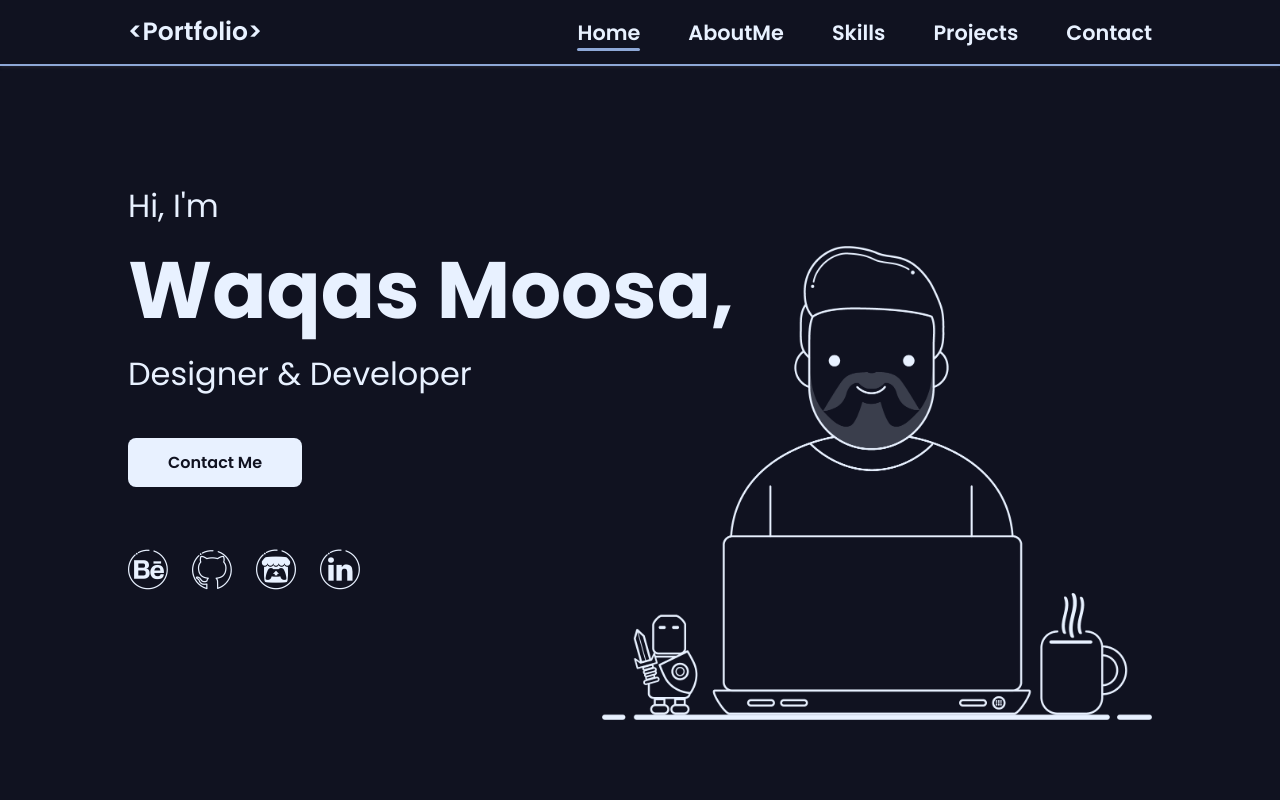
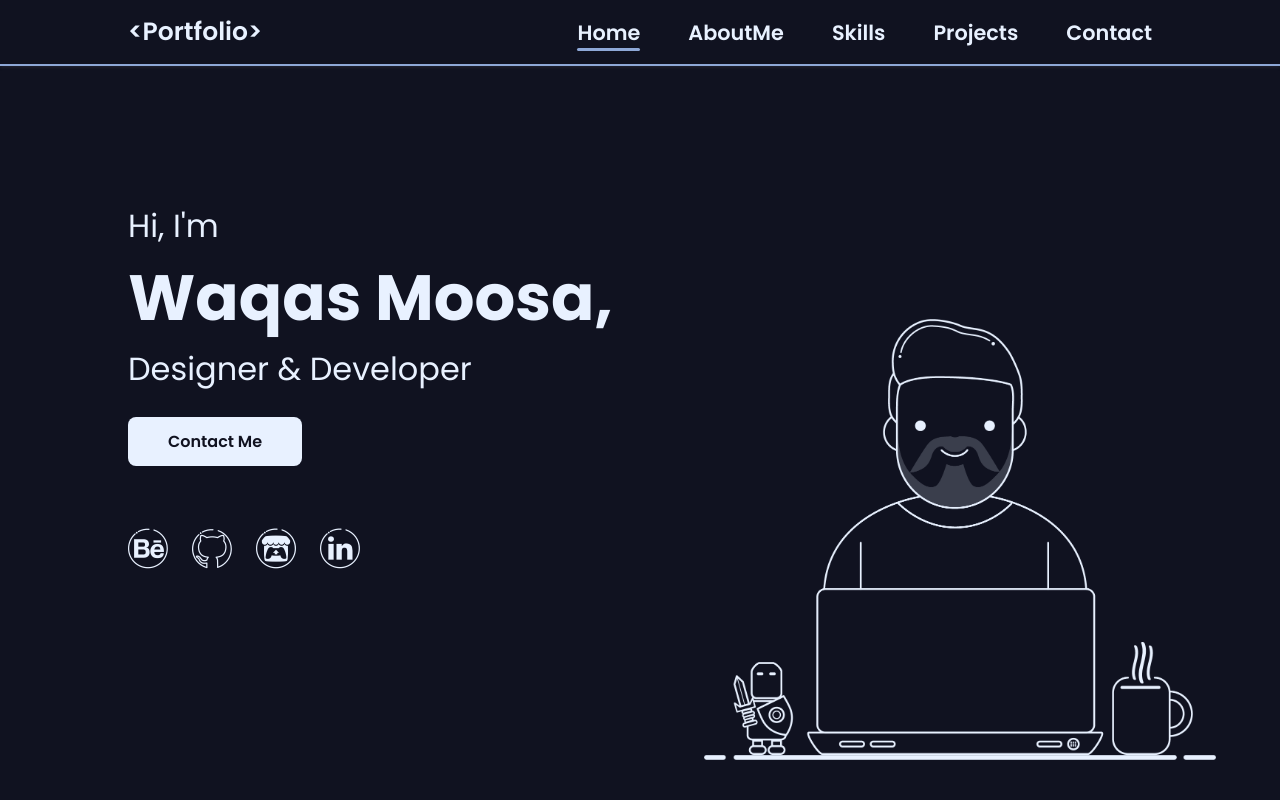
Before and after one commit to waqasmoosa/waqasmoosa.github.io, a plain HTML site: page index.html in a window 1280 px wide. Shown: the top 800 px of the page. Drawn offline with nearby package versions, Linux system fonts and the light colour scheme; files whose address does not match are found by name.

Commit message:
Add files via upload

```diff
--- a/CSS/style.css
+++ b/CSS/style.css
@@ -342,12 +342,12 @@ img{
  }
 
  @media screen and (max-width: 667px){
-    .home_img{
+    /* .home_img{
         position: absolute;
         right: 5px;
         bottom: 10px;
         width: 400px;
-    }
+    } */
     .about_img img{
         width: 300px;
      }
@@ -469,6 +469,40 @@ img{
     margin: 0 var(--mb-2);
 }
 
+@media screen and (min-width: 320px){
+    .home_title{
+        font-size: 1.3rem;
+        font-weight: var(--normal-font-size);
+        margin-bottom: var(--mb-3);
+        color: var(--first-color);
+    }
+
+    .home_title-color{
+        font-weight: bold;
+        font-size: 1.8rem;
+    }
+
+    .home_social{
+        display: flex;
+        flex-direction: column;
+    }
+
+    .home_social-icon{
+        width: max-content;
+        margin-bottom: var(--mb-2);
+        font-size: 1.9rem;
+        color: var(--first-color);
+    }
+
+    .home_img{
+        position: absolute;
+        right: 10%;
+        bottom: 10%;
+        width: 65%;
+    }
+}
+
+
 /* Anything with the screen size 768px and above layout*/
 
 @media screen and (min-width: 768px){
@@ -567,11 +601,12 @@ img{
 
     .home_title-color{
         font-weight: bold;
-        font-size: 3.8rem;
+        font-size: 3rem;
     }
 
     .home_img{
-        width: 450px;
+        width: 50%;
+        right: 5%;
         bottom: 10%;
     }
 
@@ -626,13 +661,13 @@ img{
 
     .home_title-color{
         font-weight: bold;
-        font-size: 5rem;
+        font-size: 4rem;
     }
 
     .home_img{
-        width: 550px;
-        right: 10%;
-        bottom: 10%;
+        width: 40%;
+        right: 5%;
+        bottom: 5%;
     }
 
     .nav_link{
--- a/index.html
+++ b/index.html
@@ -131,7 +131,7 @@
                     <div class="card">
                         <div class="box">
                             <h4>COLOR GUESSING GAME</h4>
-                            <p>This project is a simple todo list I created using HTML, CSS3 & JavaScript</p>
+                            <p>This project is a simple color guessing game created using HTML, CSS3 & JavaScript</p>
                             <a href="#" class="button">Live Preview</a>
                             <a href="#" class="button">View Code</a>
                         </div>
@@ -154,13 +154,12 @@
 
             <div class="contact_container bg-grid">
                 <form action="https://formsubmit.co/waqas.moosa@yahoo.com" class="contact_form" method="POST">
-                    <input type="text" placeholder="Full Name" class="contact_input" required>
+                    <input type="text" name="name" placeholder="Full Name" class="contact_input" required>
                     <input type="hidden" name="_subject" value="New Email from Portfolio Website">
-                    <input type="email" placeholder="Email Address" class="contact_input" required>
-                    <textarea name="" id="" placeholder="Message" cols="0" rows="10" class="contact_input"></textarea>
+                    <input type="email" name="email" placeholder="Email Address" class="contact_input" required>
+                    <textarea name="message" id="" placeholder="Message" cols="0" rows="10" class="contact_input"></textarea>
 
                     <button type="submit" class="contact_button button">Submit</button>
-                    <!-- <input type="button" value="Submit" class="contact_button button"> -->
                 </form>
             </div>
         </section>
```
